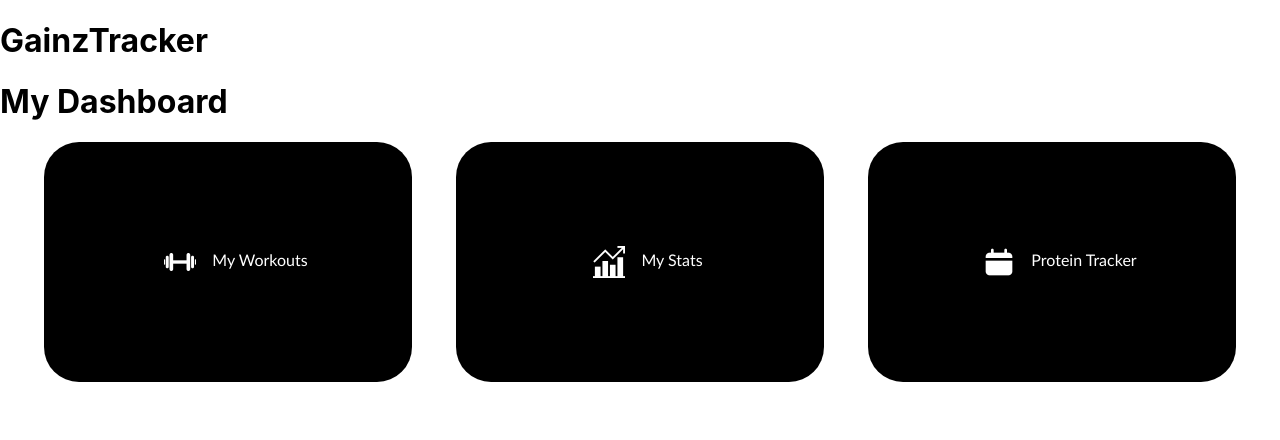
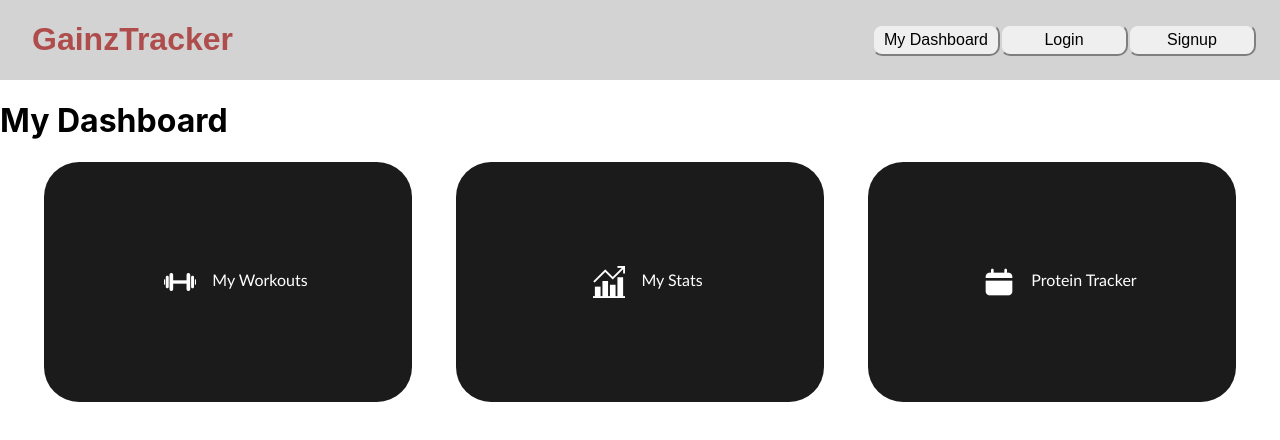
Before and after one commit to imcalled/BNTA-Capstone, a React (Create React App) app in the folder frontEnd/: page / in a window 1280 px wide. Shown: the top 440 px of the page. Built offline with nearby package versions, Linux system fonts and the light colour scheme.

Commit message:
Added navbar

```diff
--- a/frontEnd/src/App.js
+++ b/frontEnd/src/App.js
@@ -5,6 +5,7 @@ import HomePage from "./Pages/HomePage"
 import MyStatsPage from "./Pages/MyStatsPage"
 import ProteinTrackerPage from "./Pages/ProteinTrackerPage"
 import WorkoutsPage from "./Pages/WorkoutsPage"
+import Navbar from "./Components/Navbar"
 
 
 function App() {
@@ -12,7 +13,7 @@ function App() {
   return (
   <BrowserRouter>
     <div>
-      <h1> GainzTracker</h1>
+      <Navbar />
       <Routes>
         <Route path = "/" element={<HomePage/>} />
         <Route path = "/MyStatsPage" element={<MyStatsPage/>} />
--- /dev/null
+++ b/frontEnd/src/Components/Navbar.js
@@ -0,0 +1,27 @@
+import { useNavigate } from "react-router-dom";
+import "../Styles/Navbar.css"
+
+
+const Navbar = () =>{
+    let navigate = useNavigate();
+
+    const goHomePage = () => {
+      navigate("/");
+    };
+    return (
+      <>
+        <div className={"container__navbar"}>
+          <h1 className={"navbar__title"}>GainzTracker</h1>
+          <div className={"container__navbar_buttons"}>
+            <button className={"navbar__button"} onClick={goHomePage}>
+              My Dashboard
+            </button>
+            <button className={"navbar__button"}>Login</button>
+            <button className={"navbar__button"}>Signup</button>
+          </div>
+        </div>
+      </>
+    );
+}
+
+export default Navbar;
--- a/frontEnd/src/Styles/HomePage.css
+++ b/frontEnd/src/Styles/HomePage.css
@@ -11,7 +11,7 @@
   border: none;
   color: white;
   display: inline-block;
-  background-color: black;
+  background-color: rgb(27, 27, 27);
   border-radius: 35px;
   height: 15em;
   width: 23em;
--- /dev/null
+++ b/frontEnd/src/Styles/Navbar.css
@@ -0,0 +1,36 @@
+.container__navbar{
+    background-color:lightgrey;
+    height: 5em;
+    display: flex;
+    flex-direction: row;
+    justify-content: space-between;
+}
+
+.container__navbar_buttons{
+    padding:1.5em;
+    display: flex;
+    flex-direction: row;
+    justify-content: right;
+}
+
+.navbar__button{
+        background-color: none; /* Green */
+        color: black;
+        height:2em;
+        width:8em;
+        border-radius: 10px;
+        border-color: lightgrey;
+        text-align: center;
+        text-decoration: none;
+        display: inline-block;
+        font-size: 16px;
+}
+
+.navbar__title{
+    font-family:fantasy;
+    padding-left: 1em;
+    color:rgb(175, 77, 77);
+    font-size: xx-large;
+    display: flex;
+    flex-direction: left;
+}
```
